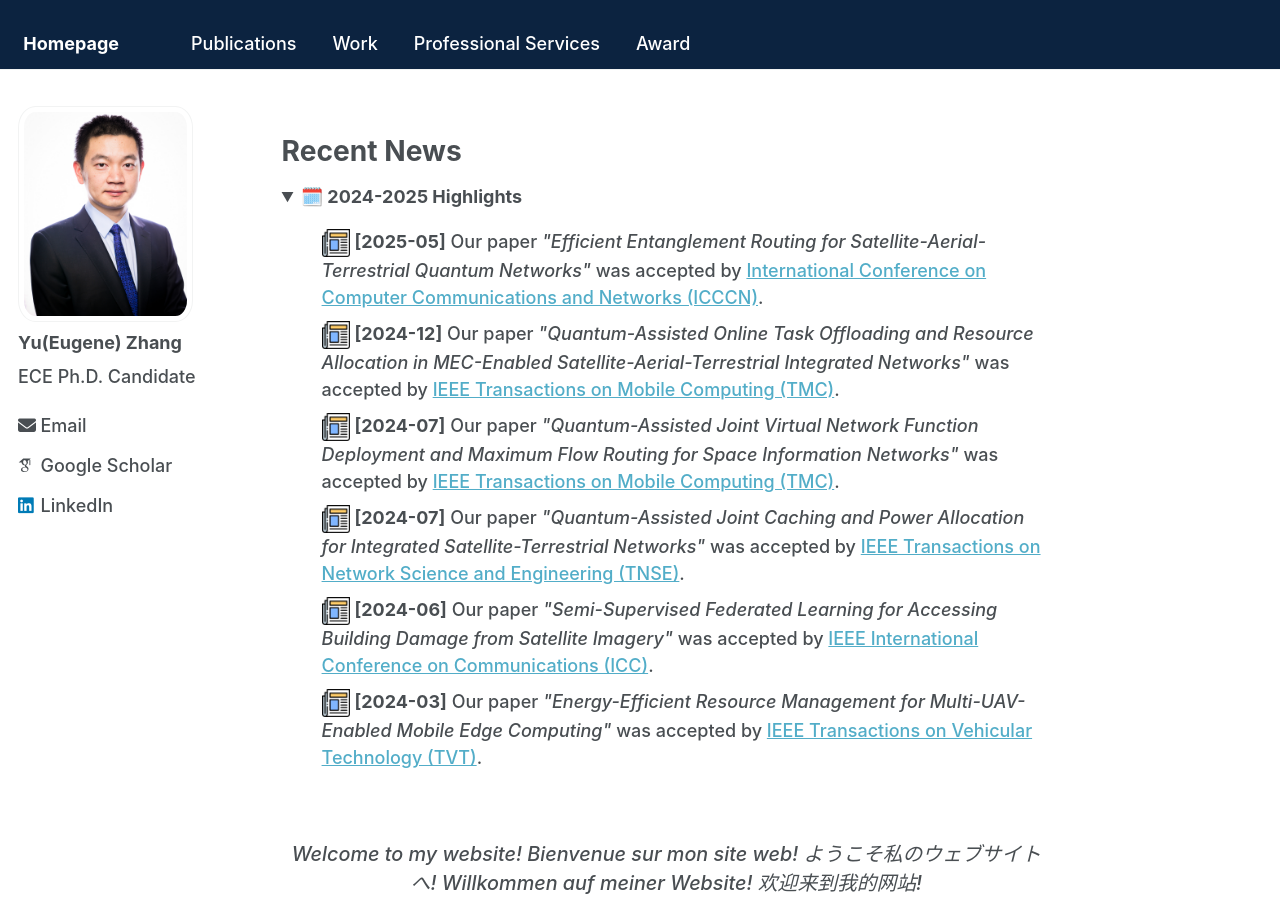
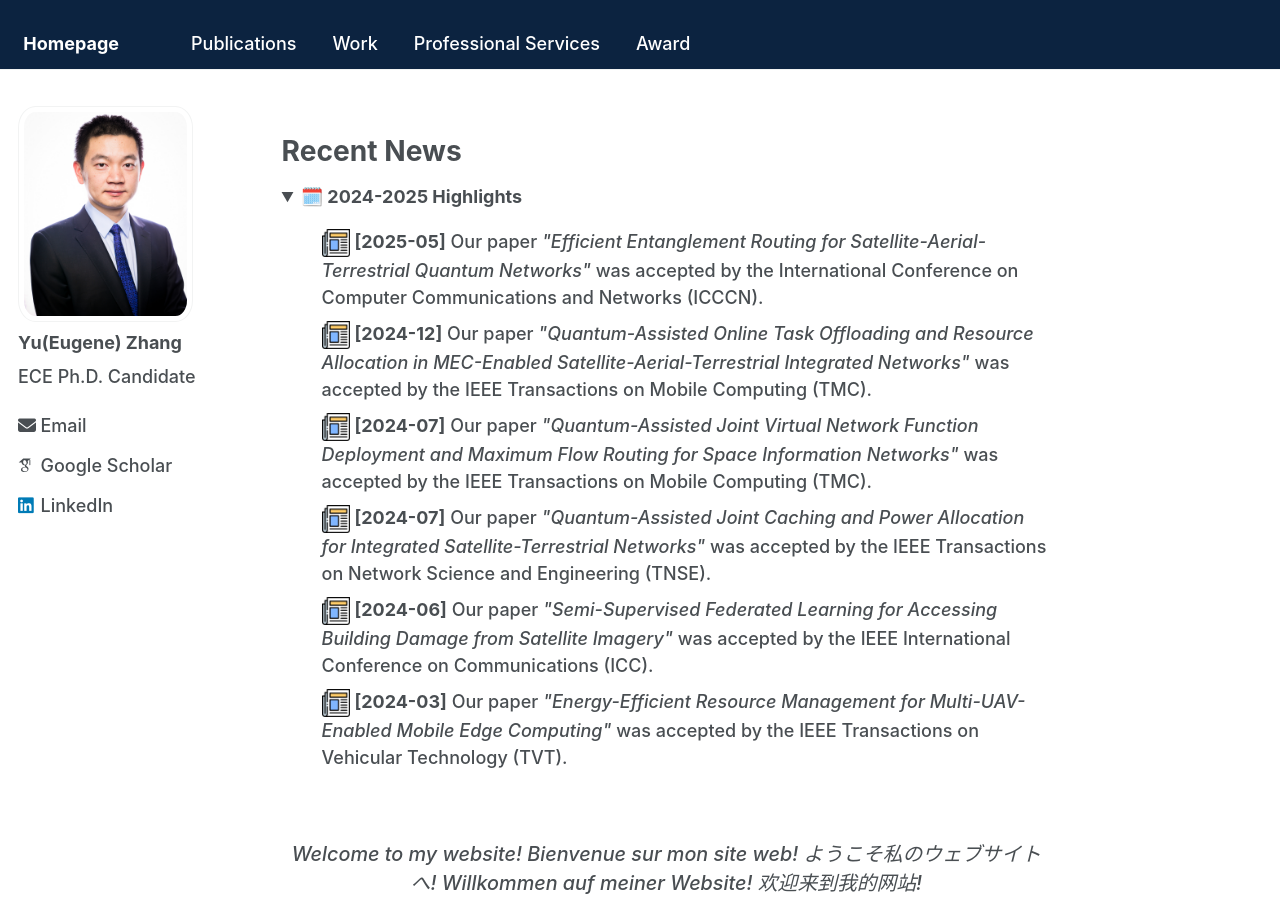
Before and after one commit to Yu-Zhang-Eugene/yu-zhang-eugene.github.io, a Jekyll site: the page built from _pages/about.md, in a window 1280 px wide and 900 px high, scrolled down 556 px. Built offline with Jekyll 4.4.1, drawn with Linux system fonts in a browser that asks for light colours; some web fonts are replaced.

Commit message:
Update about.md

```diff
--- a/_pages/about.md
+++ b/_pages/about.md
@@ -29,38 +29,32 @@ Recent News
 <ul style="list-style: none;">
   <li>
     <img src="/images/newspaper.png" alt="news" height="28px" width="28px">
-    <strong>[2025-05]</strong> Our paper <em>"Efficient Entanglement Routing for Satellite-Aerial-Terrestrial Quantum Networks"</em> was accepted by
-    <a href="http://www.icccn.org/" target="_blank">International Conference on Computer Communications and Networks (ICCCN)</a>.
+    <strong>[2025-05]</strong> Our paper <em>"Efficient Entanglement Routing for Satellite-Aerial-Terrestrial Quantum Networks"</em> was accepted by the International Conference on Computer Communications and Networks (ICCCN).
   </li>
 
   <li>
     <img src="/images/newspaper.png" alt="news" height="28px" width="28px">
-    <strong>[2024-12]</strong> Our paper <em>"Quantum-Assisted Online Task Offloading and Resource Allocation in MEC-Enabled Satellite-Aerial-Terrestrial Integrated Networks"</em> was accepted by
-    <a href="https://ieeexplore.ieee.org/xpl/RecentIssue.jsp?punumber=7755" target="_blank">IEEE Transactions on Mobile Computing (TMC)</a>.
+    <strong>[2024-12]</strong> Our paper <em>"Quantum-Assisted Online Task Offloading and Resource Allocation in MEC-Enabled Satellite-Aerial-Terrestrial Integrated Networks"</em> was accepted by the IEEE Transactions on Mobile Computing (TMC).
   </li>
 
   <li>
     <img src="/images/newspaper.png" alt="news" height="28px" width="28px">
-    <strong>[2024-07]</strong> Our paper <em>"Quantum-Assisted Joint Virtual Network Function Deployment and Maximum Flow Routing for Space Information Networks"</em> was accepted by
-    <a href="https://ieeexplore.ieee.org/xpl/RecentIssue.jsp?punumber=7755" target="_blank">IEEE Transactions on Mobile Computing (TMC)</a>.
+    <strong>[2024-07]</strong> Our paper <em>"Quantum-Assisted Joint Virtual Network Function Deployment and Maximum Flow Routing for Space Information Networks"</em> was accepted by the IEEE Transactions on Mobile Computing (TMC).
   </li>
 
   <li>
     <img src="/images/newspaper.png" alt="news" height="28px" width="28px">
-    <strong>[2024-07]</strong> Our paper <em>"Quantum-Assisted Joint Caching and Power Allocation for Integrated Satellite-Terrestrial Networks"</em> was accepted by
-    <a href="https://ieeexplore.ieee.org/xpl/RecentIssue.jsp?punumber=6488902" target="_blank">IEEE Transactions on Network Science and Engineering (TNSE)</a>.
+    <strong>[2024-07]</strong> Our paper <em>"Quantum-Assisted Joint Caching and Power Allocation for Integrated Satellite-Terrestrial Networks"</em> was accepted by the IEEE Transactions on Network Science and Engineering (TNSE).
   </li>
 
   <li>
     <img src="/images/newspaper.png" alt="news" height="28px" width="28px">
-    <strong>[2024-06]</strong> Our paper <em>"Semi-Supervised Federated Learning for Accessing Building Damage from Satellite Imagery"</em> was accepted by
-    <a href="https://icc2024.ieee-icc.org/" target="_blank">IEEE International Conference on Communications (ICC)</a>.
+    <strong>[2024-06]</strong> Our paper <em>"Semi-Supervised Federated Learning for Accessing Building Damage from Satellite Imagery"</em> was accepted by the IEEE International Conference on Communications (ICC).
   </li>
 
   <li>
     <img src="/images/newspaper.png" alt="news" height="28px" width="28px">
-    <strong>[2024-03]</strong> Our paper <em>"Energy-Efficient Resource Management for Multi-UAV-Enabled Mobile Edge Computing"</em> was accepted by
-    <a href="https://ieeexplore.ieee.org/xpl/RecentIssue.jsp?punumber=25" target="_blank">IEEE Transactions on Vehicular Technology (TVT)</a>.
+    <strong>[2024-03]</strong> Our paper <em>"Energy-Efficient Resource Management for Multi-UAV-Enabled Mobile Edge Computing"</em> was accepted by the IEEE Transactions on Vehicular Technology (TVT).
   </li>
 </ul>
 </details>
```
